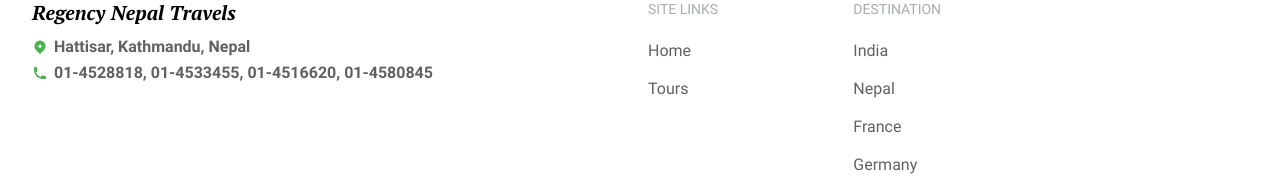
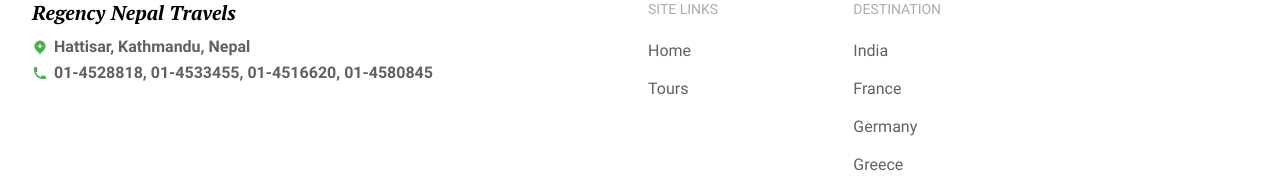
Before and after one commit to Prakritt/regency-new, a React (Vite) app: page /home in a window 1280 px wide. Shown: the part 4386-4580 px from the top of the page. Built offline with nearby package versions, Linux system fonts and the light colour scheme.

Commit message:
Fix Incorrect mapping at the footer

```diff
--- a/src/components/Footer.jsx
+++ b/src/components/Footer.jsx
@@ -74,8 +74,8 @@
   {
     title: "DESTINATION",
     items: [
-      { title: "India", to: "/tours/asia/1" },
-      { title: "Nepal", to: "/tours/asia/0" },
+      { title: "India", to: "/tours/asia/0" },
+      // { title: "Nepal", to: "/tours/asia/1" },
       { title: "France", to: "/tours/europe/0" },
       { title: "Germany", to: "/tours/europe/1" },
       { title: "Greece", to: "/tours/europe/2" },
```
